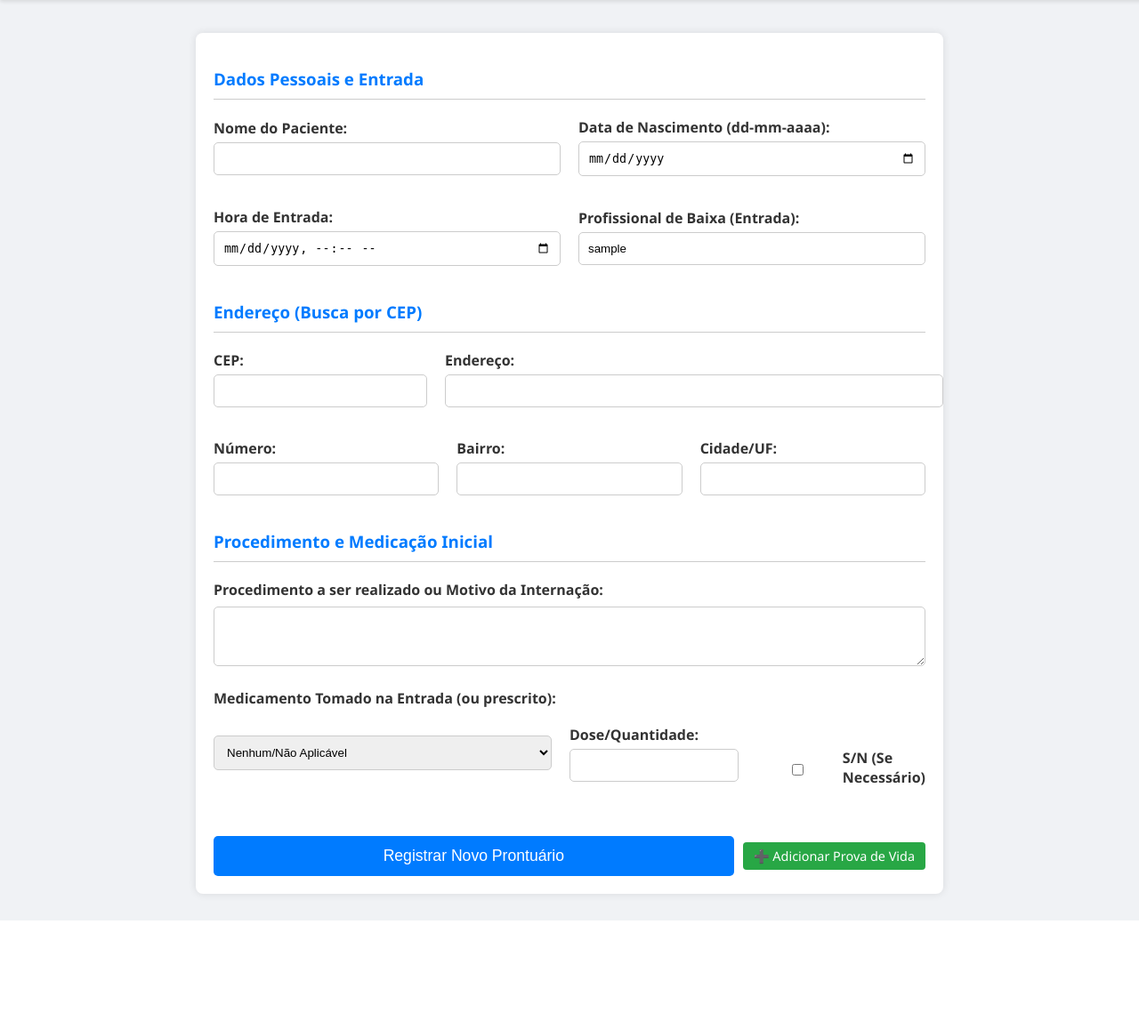
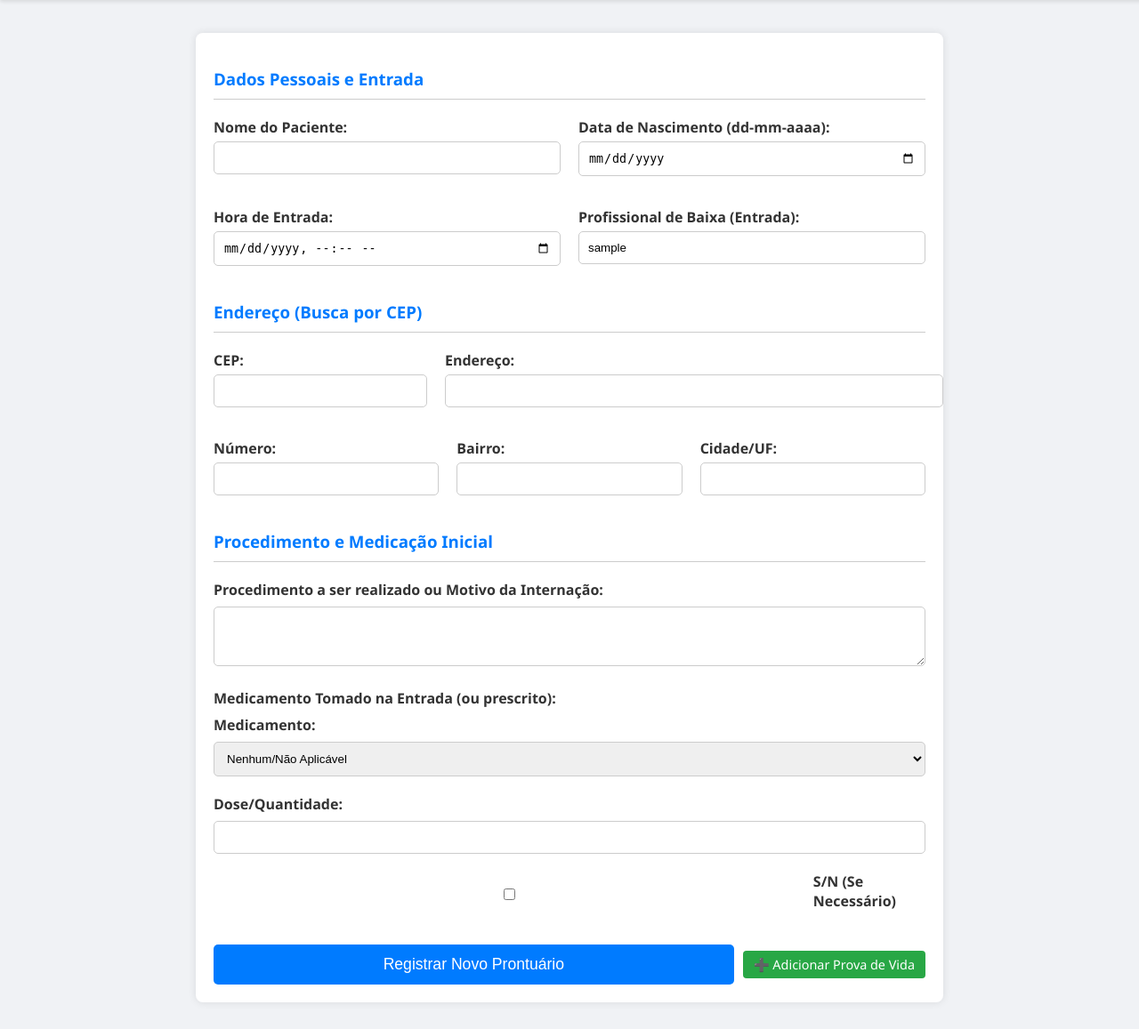
Before and after one commit to profedufbarreto/sistema_hospitalar, a Flask app: page /prontuario in a window 1280 px wide. Shown: the part 63-1220 px from the top of the page at 89% size. Before the commit the page ends 1098 px from the top, so only its background shows below. Run offline with Flask 3, Linux system fonts and the light colour scheme; the visitor is signed in with stand-in values (Sample User, id 1); data that the repository does not hold is empty.

Commit message:
implementações feitas e funcionando, esperamos ainda melhorias

```diff
--- a/static/css/style.css
+++ b/static/css/style.css
@@ -276,26 +276,15 @@ body {
     color: #007bff;
 }
 
-/* Garante que a linha de medicação e outras linhas complexas estejam alinhadas */
-.prontuario-form-container .form-row {
-    display: flex;
-    gap: 20px;
-    margin-bottom: 15px;
-    /* Centraliza itens verticalmente. Crucial para inputs e checkbox */
-    align-items: center;
-}
-
 .prontuario-form-container .form-row .form-group label {
     margin-bottom: 5px; /* Volta o label ao topo do form-group, menos espaçamento */
 }
 
-/* Ajusta o checkbox para alinhar perfeitamente com os campos de input/select */
-.prontuario-form-container .checkbox-sn {
+/* Estilo do checkbox-sn quando não é forçado pelo form-row */
+.checkbox-sn {
     display: flex;
     align-items: center;
-    gap: 5px;
-    padding: 0;
-    margin-top: 15px; /* Ajuste fino para alinhar verticalmente com o input/select */
+    gap: 10px;
 }
 
 .action-buttons {
--- a/templates/prontuario_form.html
+++ b/templates/prontuario_form.html
@@ -81,8 +81,9 @@
 
             <div class="form-group">
                 <label>Medicamento Tomado na Entrada (ou prescrito):</label>
-                <div class="form-row">
-                    <div class="form-group" style="flex: 2;">
+
+                <div class="form-group">
+                    <label for="medicamento_entrada">Medicamento:</label>
                     <select id="medicamento_entrada" name="medicamento_entrada">
                         <option value="">Nenhum/Não Aplicável</option>
                         <option value="Dipirona">Dipirona (Analgesia)</option>
@@ -98,24 +99,24 @@
                         <option value="outro">Outro (Especifique abaixo)</option>
                     </select>
                 </div>
-                    <div class="form-group" style="flex: 1;">
+
+                <div class="form-group">
                     <label for="dose">Dose/Quantidade:</label>
                     <input type="number" step="0.01" id="dose" name="dose">
                 </div>
 
-                    <div class="form-group" style="flex: 1;">
-                        <label>&nbsp;</label> <div class="checkbox-sn">
+                <div class="form-group">
+                    <div class="checkbox-sn" style="margin-top: 5px;">
                         <input type="checkbox" id="se_necessario" name="se_necessario" value="S">
                         <label for="se_necessario">S/N (Se Necessário)</label>
                     </div>
                 </div>
-                </div>
+
                 <div class="form-group" id="outro_medicamento_group">
                     <label for="outro_medicamento_nome">Nome do Outro Medicamento:</label>
                     <input type="text" id="outro_medicamento_nome" name="outro_medicamento_nome">
                 </div>
             </div>
-
             <div class="action-buttons">
                 <button type="submit" class="btn-login">Registrar Novo Prontuário</button>
                 <a href="{{ url_for('prova_vida') }}" class="btn-prova-vida btn-action-pequeno"> ➕ Adicionar Prova de Vida
```
Lines whose indentation alone changed are shown as unchanged.
